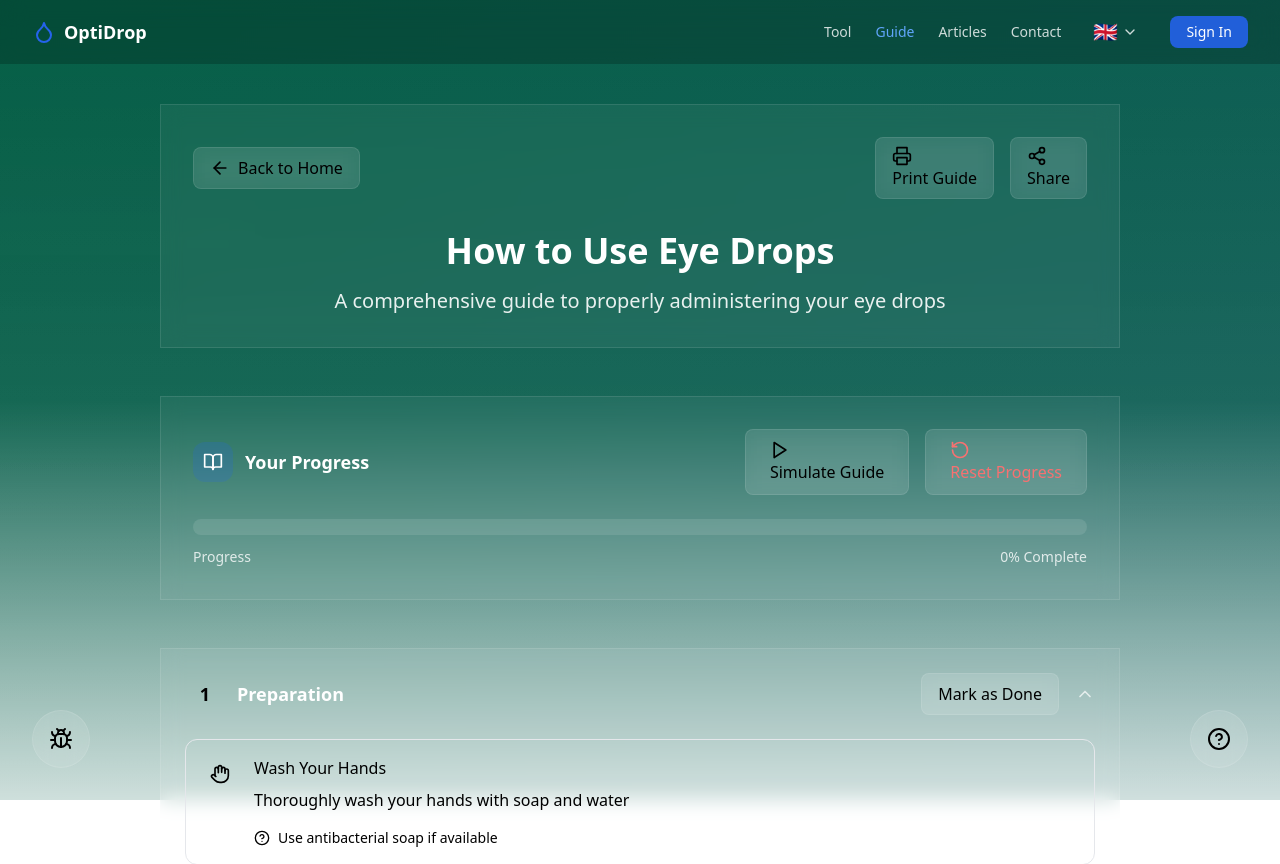
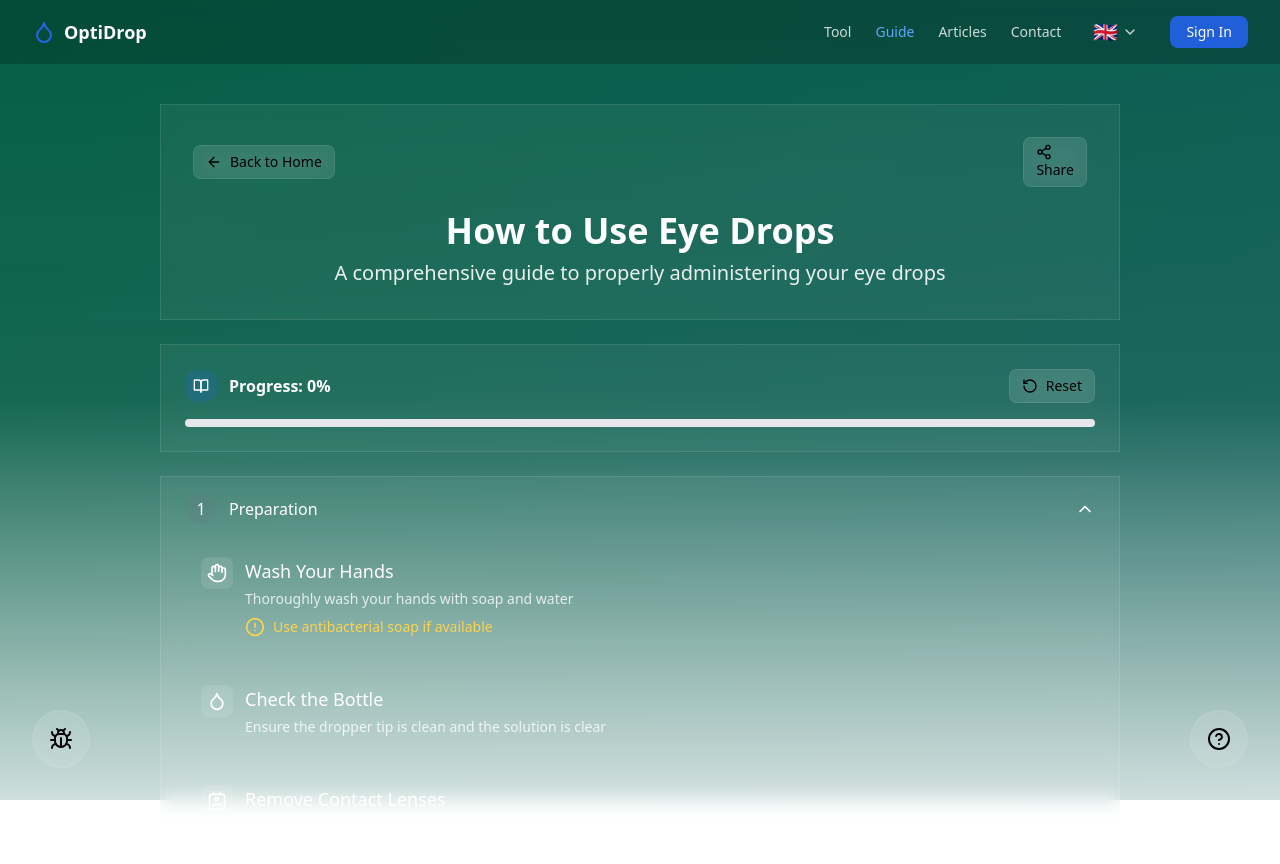
Before and after one commit to NabDBZ/OpiDrop, a React (Vite) app: page /user-guide in a window 1280 px wide. Shown: the top 864 px of the page. Built offline with nearby package versions, Linux system fonts and the light colour scheme; a web font is replaced by a local one.

Commit message:
Improved mobile UI for guide section: - Enhanced step-by-step navigation - Removed print button - Better mobile layout and spacing - Added progress tracking

```diff
--- a/src/pages/UserGuidePage.tsx
+++ b/src/pages/UserGuidePage.tsx
@@ -1,7 +1,7 @@
 import React, { useState, useEffect } from 'react';
 import { useTranslation } from 'react-i18next';
 import { Link } from 'react-router-dom';
-import { ArrowLeft, Droplet, Hand as HandWash, Clock, Eye, Timer, AlertCircle, Contact, BedDouble, Sparkles, XCircle, CheckCircle2, ArrowDownCircle, ChevronDown, ChevronUp, Play, Pause, RotateCcw, Printer, Share2, BookOpen, CheckCircle, HelpCircle } from 'lucide-react';
+import { ArrowLeft, Droplet, Hand as HandWash, Clock, Eye, Timer, AlertCircle, Contact, BedDouble, Sparkles, XCircle, CheckCircle2, ArrowDownCircle, ChevronDown, ChevronUp, Play, Pause, RotateCcw, Printer, Share2, BookOpen, CheckCircle, HelpCircle, ArrowRight } from 'lucide-react';
 import { LucideIcon } from 'lucide-react';
 
 interface GuideItem {
@@ -21,7 +21,7 @@ interface GuideStep {
 
 export function UserGuidePage() {
   const { t } = useTranslation();
-  const [expandedStep, setExpandedStep] = useState<string | null>('preparation');
+  const [expandedStep, setExpandedStep] = useState<string | null>(null);
   const [activeDemo, setActiveDemo] = useState<string | null>(null);
   const [progress, setProgress] = useState<Record<string, boolean>>({});
   const [isSimulating, setIsSimulating] = useState(false);
@@ -41,7 +41,13 @@ export function UserGuidePage() {
   useEffect(() => {
     const savedProgress = localStorage.getItem('userGuideProgress');
     if (savedProgress) {
-      setProgress(JSON.parse(savedProgress));
+      const parsedProgress = JSON.parse(savedProgress);
+      setProgress(parsedProgress);
+      // Find the first incomplete step
+      const firstIncompleteStep = steps.find(step => !parsedProgress[step.id]);
+      setExpandedStep(firstIncompleteStep?.id || steps[0].id);
+    } else {
+      setExpandedStep(steps[0].id);
     }
   }, []);
 
@@ -164,18 +170,17 @@ export function UserGuidePage() {
       [stepId]: true
     }));
 
-    if (isMobileView) {
-      // Move to next step automatically on mobile
+    // Move to next step automatically
     const currentIndex = steps.findIndex(step => step.id === expandedStep);
     if (currentIndex < steps.length - 1) {
       setExpandedStep(steps[currentIndex + 1].id);
-      }
     }
   };
 
   const resetProgress = () => {
     setProgress({});
     localStorage.removeItem('userGuideProgress');
+    setExpandedStep(steps[0].id);
   };
 
   const startSimulation = () => {
@@ -213,171 +218,145 @@ export function UserGuidePage() {
     <div className="min-h-screen">
       <div className="max-w-5xl mx-auto px-4 sm:px-6 lg:px-8 py-6 sm:py-12">
         {/* Header Section */}
-        <div className="glass-card p-4 sm:p-8 mb-6 sm:mb-12">
-          <div className="flex flex-col sm:flex-row justify-between items-start sm:items-center mb-6 sm:mb-8 space-y-4 sm:space-y-0">
-            <Link to="/" className="glass-button inline-flex items-center px-3 py-1.5 sm:px-4 sm:py-2 rounded-lg text-sm sm:text-base">
-              <ArrowLeft className="h-4 w-4 sm:h-5 sm:w-5 mr-2" />
+        <div className="glass-card p-4 sm:p-8 mb-6">
+          <div className="flex justify-between items-center mb-6">
+            <Link to="/" className="glass-button inline-flex items-center px-3 py-1.5 rounded-lg text-sm">
+              <ArrowLeft className="h-4 w-4 mr-2" />
               {t('common.back')}
             </Link>
-            <div className="flex items-center space-x-2 sm:space-x-4 w-full sm:w-auto justify-end">
-              <button className="glass-button px-3 py-1.5 sm:px-4 sm:py-2 rounded-lg text-sm sm:text-base">
-                <Printer className="h-4 w-4 sm:h-5 sm:w-5 sm:mr-2" />
-                <span className="hidden sm:inline">Print Guide</span>
-              </button>
-              <button className="glass-button px-3 py-1.5 sm:px-4 sm:py-2 rounded-lg text-sm sm:text-base">
-                <Share2 className="h-4 w-4 sm:h-5 sm:w-5 sm:mr-2" />
+            <button className="glass-button px-3 py-1.5 rounded-lg text-sm">
+              <Share2 className="h-4 w-4 sm:mr-2" />
               <span className="hidden sm:inline">Share</span>
             </button>
           </div>
-          </div>
           <div className="text-center">
-            <h1 className="text-2xl sm:text-4xl font-bold text-white mb-2 sm:mb-4">{t('guide.title')}</h1>
+            <h1 className="text-2xl sm:text-4xl font-bold text-white mb-2">{t('guide.title')}</h1>
             <p className="text-base sm:text-xl text-white/90 max-w-3xl mx-auto">{t('guide.description')}</p>
           </div>
         </div>
 
         {/* Progress Bar */}
-        <div className="glass-card p-4 sm:p-8 mb-6 sm:mb-12">
-          <div className="flex flex-col sm:flex-row items-start sm:items-center justify-between mb-6 space-y-4 sm:space-y-0">
+        <div className="glass-card p-4 sm:p-6 mb-6">
+          <div className="flex items-center justify-between mb-4">
             <div className="flex items-center space-x-3">
-              <div className="w-8 h-8 sm:w-10 sm:h-10 rounded-xl bg-blue-600/20 flex items-center justify-center">
-                <BookOpen className="h-4 w-4 sm:h-5 sm:w-5 text-white" />
+              <div className="w-8 h-8 rounded-xl bg-blue-600/20 flex items-center justify-center">
+                <BookOpen className="h-4 w-4 text-white" />
               </div>
-              <span className="text-base sm:text-lg font-semibold text-white">Your Progress</span>
+              <span className="text-base font-semibold text-white">Progress: {progressPercentage}%</span>
             </div>
-            <div className="flex items-center space-x-2 sm:space-x-4 w-full sm:w-auto justify-end">
-              <button
-                onClick={startSimulation}
-                disabled={isSimulating}
-                className={`glass-button px-3 py-1.5 sm:px-6 sm:py-2.5 rounded-lg text-sm sm:text-base ${
-                  isSimulating ? 'opacity-50 cursor-not-allowed' : ''
-                }`}
-              >
-                {isSimulating ? (
-                  <>
-                    <Pause className="h-4 w-4 sm:h-5 sm:w-5 sm:mr-2" />
-                    <span className="hidden sm:inline">Simulating...</span>
-                  </>
-                ) : (
-                  <>
-                    <Play className="h-4 w-4 sm:h-5 sm:w-5 sm:mr-2" />
-                    <span className="hidden sm:inline">Simulate Guide</span>
-                  </>
-                )}
-              </button>
             <button
               onClick={resetProgress}
-                className="glass-button px-3 py-1.5 sm:px-6 sm:py-2.5 rounded-lg text-sm sm:text-base text-red-400 hover:text-red-300"
+              className="text-sm glass-button px-3 py-1.5 rounded-lg inline-flex items-center"
             >
-                <RotateCcw className="h-4 w-4 sm:h-5 sm:w-5 sm:mr-2" />
-                <span className="hidden sm:inline">Reset Progress</span>
+              <RotateCcw className="h-4 w-4 mr-2" />
+              Reset
             </button>
           </div>
-          </div>
-          <div className="relative h-3 sm:h-4 bg-white/10 rounded-full overflow-hidden">
+          <div className="w-full bg-gray-200 rounded-full h-2">
             <div
-              className="absolute inset-y-0 left-0 bg-blue-600/50 transition-all duration-500 rounded-full"
+              className="bg-blue-600 h-2 rounded-full transition-all duration-300"
               style={{ width: `${progressPercentage}%` }}
             />
-          </div>
-          <div className="mt-2 sm:mt-3 flex justify-between text-xs sm:text-sm text-white/80">
-            <span>Progress</span>
-            <span>{progressPercentage}% Complete</span>
           </div>
         </div>
 
         {/* Guide Steps */}
-        <div className="space-y-6">
+        <div className="space-y-4">
           {steps.map((step, index) => {
+            const colors = getColorClasses(step.color);
             const isExpanded = expandedStep === step.id;
             const isComplete = progress[step.id];
-            const colors = getColorClasses(step.color);
-            const showStep = !isMobileView || isExpanded || (!isExpanded && index === steps.findIndex(s => !progress[s.id]));
-
-            if (!showStep) return null;
+            const isPrevious = steps.slice(0, index).every(s => progress[s.id]);
+            const isAccessible = isPrevious || isComplete;
 
             return (
               <div
                 key={step.id}
                 className={`glass-card transition-all duration-300 ${
-                  isExpanded ? 'p-6' : 'p-4'
+                  isAccessible ? 'opacity-100' : 'opacity-50'
                 }`}
               >
                 <button
-                  onClick={() => setExpandedStep(isExpanded ? null : step.id)}
-                  className="w-full"
+                  onClick={() => isAccessible && setExpandedStep(isExpanded ? null : step.id)}
+                  className="w-full px-4 py-3 sm:px-6 sm:py-4 flex items-center justify-between"
+                  disabled={!isAccessible}
                 >
-                  <div className="flex items-center justify-between">
                   <div className="flex items-center space-x-3">
-                      <div className={`w-10 h-10 rounded-xl ${colors.bg} flex items-center justify-center`}>
+                    <div className={`w-8 h-8 rounded-full flex items-center justify-center ${
+                      isComplete ? 'bg-green-500' : 'bg-gray-500/20'
+                    }`}>
                       {isComplete ? (
-                          <CheckCircle className={`h-5 w-5 ${colors.text}`} />
+                        <CheckCircle className="h-5 w-5 text-white" />
                       ) : (
-                          <span className={`text-lg font-semibold ${colors.text}`}>{index + 1}</span>
+                        <span className="text-white font-medium">{index + 1}</span>
                       )}
                     </div>
-                      <h3 className={`text-lg font-semibold ${isComplete ? 'text-white/70' : 'text-white'}`}>
-                        {step.title}
-                      </h3>
+                    <span className="font-medium text-white">{step.title}</span>
                   </div>
-                    {!isMobileView && (
-                      <div className="flex items-center space-x-4">
-                        {!isComplete && (
-                          <button
-                            onClick={(e) => handleStepComplete(step.id, e)}
-                            className={`glass-button px-4 py-2 rounded-lg ${colors.text} ${colors.hover}`}
-                          >
-                            Mark as Done
-                          </button>
-                        )}
+                  {isAccessible && (
+                    <div className="flex items-center space-x-2">
+                      {isComplete && <span className="text-sm text-green-400">Completed</span>}
                       {isExpanded ? (
-                          <ChevronUp className="h-5 w-5 text-white/70" />
+                        <ChevronUp className="h-5 w-5 text-white" />
                       ) : (
-                          <ChevronDown className="h-5 w-5 text-white/70" />
+                        <ChevronDown className="h-5 w-5 text-white" />
                       )}
                     </div>
                   )}
-                  </div>
                 </button>
 
                 {isExpanded && (
-                  <div className="mt-6 space-y-6">
+                  <div className="px-4 pb-4 sm:px-6 sm:pb-6 space-y-4">
                     {step.items.map((item, itemIndex) => (
                       <div
                         key={itemIndex}
-                        className={`p-4 rounded-xl ${colors.bg} ${colors.border} border`}
+                        className="glass-card-inner p-4 rounded-lg space-y-3"
                       >
-                        <div className="flex items-start space-x-4">
-                          <div className={`p-2 rounded-lg ${colors.bg}`}>
-                            <item.icon className={`h-5 w-5 ${colors.text}`} />
+                        <div className="flex items-start space-x-3">
+                          <div className="w-8 h-8 rounded-lg bg-white/10 flex items-center justify-center flex-shrink-0">
+                            <item.icon className="h-5 w-5 text-white" />
                           </div>
-                          <div className="flex-1">
-                            <h4 className={`font-medium ${colors.darkText} mb-2`}>
-                              {item.title}
-                            </h4>
-                            <p className={`${colors.mediumText}`}>
-                              {item.description}
-                            </p>
+                          <div className="flex-1 min-w-0">
+                            <h3 className="text-lg font-medium text-white">{item.title}</h3>
+                            <p className="text-white/80 text-sm mt-1">{item.description}</p>
                             {item.tip && (
-                              <div className="mt-4 flex items-start space-x-2">
-                                <HelpCircle className={`h-4 w-4 ${colors.text} mt-0.5`} />
-                                <p className={`text-sm ${colors.text}`}>
-                                  {item.tip}
-                                </p>
+                              <div className="mt-2 flex items-start space-x-2 text-amber-300">
+                                <AlertCircle className="h-5 w-5 flex-shrink-0" />
+                                <p className="text-sm">{item.tip}</p>
                               </div>
                             )}
                           </div>
-                          {isMobileView && !isComplete && (
-                            <button
-                              onClick={(e) => handleStepComplete(step.id, e)}
-                              className="p-2 rounded-lg bg-white/10 hover:bg-white/20"
-                            >
-                              <CheckCircle className={`h-5 w-5 ${colors.text}`} />
-                            </button>
-                          )}
                         </div>
                       </div>
                     ))}
+
+                    <div className="flex justify-between items-center pt-4">
+                      {index > 0 && (
+                        <button
+                          onClick={() => setExpandedStep(steps[index - 1].id)}
+                          className="glass-button px-4 py-2 rounded-lg text-sm inline-flex items-center"
+                        >
+                          <ArrowLeft className="h-4 w-4 mr-2" />
+                          Previous
+                        </button>
+                      )}
+                      <button
+                        onClick={(e) => handleStepComplete(step.id, e)}
+                        className="glass-button-primary px-4 py-2 rounded-lg text-sm inline-flex items-center ml-auto"
+                      >
+                        {index === steps.length - 1 ? (
+                          <>
+                            Complete Guide
+                            <CheckCircle className="h-4 w-4 ml-2" />
+                          </>
+                        ) : (
+                          <>
+                            Next Step
+                            <ArrowRight className="h-4 w-4 ml-2" />
+                          </>
+                        )}
+                      </button>
+                    </div>
                   </div>
                 )}
               </div>
```
Also changed, not shown: 1 other file (tests, documents, lock files or other folders). Lines whose indentation alone changed are shown as unchanged.
